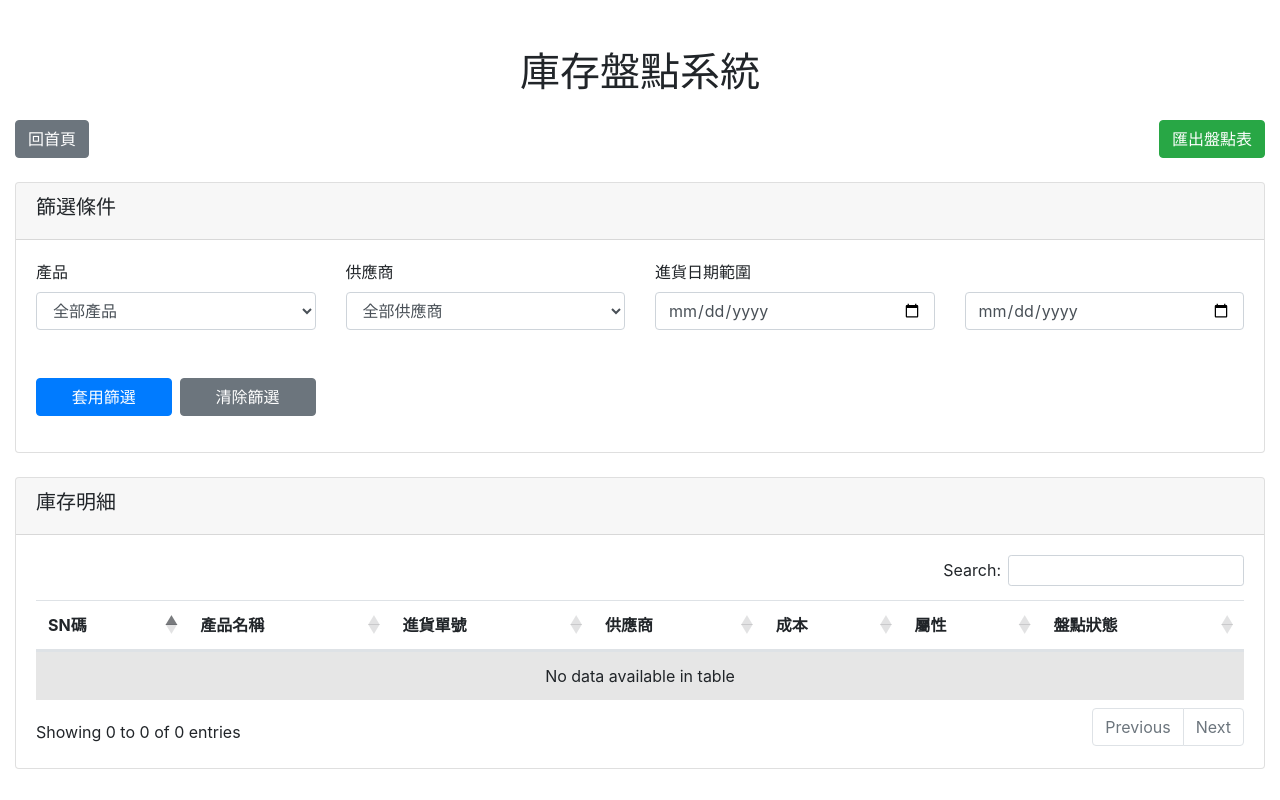
After one commit to shawn9527-sunny/vinber_project, a Flask app: template app/templates/inventory_check.html in a window 1280 px wide. The commit adds this page. Run offline with Flask 3, Linux system fonts and the light colour scheme; the template is opened without the code that fills it, so the values that code supplies are empty; parts of the project's set-up code (start-up, migrations or seed data) failed here and were passed over; some libraries are stand-ins or nearby versions.

Commit message:
使用Cursor製作庫存盤點

```diff
--- a/app/__init__.py
+++ b/app/__init__.py
@@ -5,6 +5,7 @@ from .views.customer import customer_blueprint
 from .views.product import product_blueprint
 from .views.purchase import purchase_blueprint
 from .views.index import index_blueprint
+from .views.inventory_check import inventory_check_blueprint
 
 
 def create_app():
@@ -20,6 +21,7 @@ def create_app():
     app.register_blueprint(index_blueprint)
     app.register_blueprint(product_blueprint)
     app.register_blueprint(purchase_blueprint)
+    app.register_blueprint(inventory_check_blueprint)
     with app.app_context():
         db.init_db()
 
--- a/app/templates/index.html
+++ b/app/templates/index.html
@@ -19,7 +19,7 @@
                 <i class="fas fa-shopping-cart fa-3x mb-2"></i>
                 銷貨系統
             </a>
-            <a href="/inventory" class="btn btn-danger btn-lg m-3 d-flex flex-column align-items-center" style="width:150px; height:150px;">
+            <a href="/inventory_check" class="btn btn-danger btn-lg m-3 d-flex flex-column align-items-center" style="width:150px; height:150px;">
                 <i class="fas fa-boxes fa-3x mb-2"></i>
                 庫存盤點
             </a>
--- /dev/null
+++ b/app/templates/inventory_check.html
@@ -0,0 +1,213 @@
+<!DOCTYPE html>
+<html lang="en">
+<head>
+    <meta charset="UTF-8">
+    <title>庫存盤點</title>
+    <link href="https://stackpath.bootstrapcdn.com/bootstrap/4.5.2/css/bootstrap.min.css" rel="stylesheet">
+    <link href="https://cdn.datatables.net/1.10.24/css/dataTables.bootstrap4.min.css" rel="stylesheet">
+    <link href="https://cdn.datatables.net/buttons/2.0.1/css/buttons.bootstrap4.min.css" rel="stylesheet">
+</head>
+<body>
+    <div class="container-fluid mt-5">
+        <h1 class="text-center mb-4">庫存盤點系統</h1>
+
+        <!-- 導航按鈕 -->
+        <div class="d-flex justify-content-between mb-4">
+            <a href="/" class="btn btn-secondary">回首頁</a>
+            <button class="btn btn-success" onclick="exportToExcel()">匯出盤點表</button>
+        </div>
+
+        <!-- 篩選條件 -->
+        <div class="card mb-4">
+            <div class="card-header">
+                <h5>篩選條件</h5>
+            </div>
+            <div class="card-body">
+                <div class="row">
+                    <div class="col-md-3">
+                        <div class="form-group">
+                            <label for="product_filter">產品</label>
+                            <select class="form-control" id="product_filter">
+                                <option value="">全部產品</option>
+                                {% for product in products %}
+                                <option value="{{ product.id }}">{{ product.name }}</option>
+                                {% endfor %}
+                            </select>
+                        </div>
+                    </div>
+                    <div class="col-md-3">
+                        <div class="form-group">
+                            <label for="supplier_filter">供應商</label>
+                            <select class="form-control" id="supplier_filter">
+                                <option value="">全部供應商</option>
+                                {% for supplier in suppliers %}
+                                <option value="{{ supplier.taxid }}">{{ supplier.name }}</option>
+                                {% endfor %}
+                            </select>
+                        </div>
+                    </div>
+                    <div class="col-md-3">
+                        <div class="form-group">
+                            <label>進貨日期範圍</label>
+                            <input type="date" class="form-control" id="date_start" placeholder="起始日期">
+                        </div>
+                    </div>
+                    <div class="col-md-3">
+                        <div class="form-group">
+                            <label>&nbsp;</label>
+                            <input type="date" class="form-control" id="date_end" placeholder="結束日期">
+                        </div>
+                    </div>
+                    <div class="col-md-3">
+                        <div class="form-group">
+                            <label>&nbsp;</label>
+                            <div class="d-flex">
+                                <button class="btn btn-primary flex-grow-1 mr-2" onclick="applyFilters()">
+                                    套用篩選
+                                </button>
+                                <button class="btn btn-secondary flex-grow-1" onclick="clearFilters()">
+                                    清除篩選
+                                </button>
+                            </div>
+                        </div>
+                    </div>
+                </div>
+            </div>
+        </div>
+
+        <!-- 庫存明細表格 -->
+        <div class="card">
+            <div class="card-header">
+                <h5>庫存明細</h5>
+            </div>
+            <div class="card-body">
+                <table id="inventoryTable" class="table table-striped">
+                    <thead>
+                        <tr>
+                            <th>SN碼</th>
+                            <th>產品名稱</th>
+                            <th>進貨單號</th>
+                            <th>供應商</th>
+                            <th>成本</th>
+                            <th>屬性</th>
+                            <th>盤點狀態</th>
+                        </tr>
+                    </thead>
+                    <tbody>
+                        {% for item in inventory_items %}
+                        <tr>
+                            <td>{{ item.sn_code }}</td>
+                            <td>{{ item.product_name }}</td>
+                            <td>{{ item.purchase_order_number }}</td>
+                            <td>{{ item.supplier_name }}</td>
+                            <td>{{ item.cost }}</td>
+                            <td>{{ item.attributes }}</td>
+                            <td>
+                                <select class="form-control status-select"
+                                        data-sn="{{ item.sn_code }}"
+                                        onchange="updateStatus(this)">
+                                    <option value="正常">正常</option>
+                                    <option value="待確認">待確認</option>
+                                    <option value="遺失">遺失</option>
+                                </select>
+                            </td>
+                        </tr>
+                        {% endfor %}
+                    </tbody>
+                </table>
+            </div>
+        </div>
+    </div>
+
+    <script src="https://code.jquery.com/jquery-3.5.1.min.js"></script>
+    <script src="https://cdn.datatables.net/1.10.24/js/jquery.dataTables.min.js"></script>
+    <script src="https://cdn.datatables.net/1.10.24/js/dataTables.bootstrap4.min.js"></script>
+    <script src="https://cdn.datatables.net/buttons/2.0.1/js/dataTables.buttons.min.js"></script>
+    <script src="https://cdn.datatables.net/buttons/2.0.1/js/buttons.bootstrap4.min.js"></script>
+    <script src="https://cdnjs.cloudflare.com/ajax/libs/jszip/3.1.3/jszip.min.js"></script>
+    <script src="https://cdn.datatables.net/buttons/2.0.1/js/buttons.html5.min.js"></script>
+
+    <script>
+        let table;
+
+        $(document).ready(function() {
+            table = $('#inventoryTable').DataTable({
+                "language": {
+                    "url": "//cdn.datatables.net/plug-ins/1.10.24/i18n/Chinese-traditional.json"
+                },
+                "pageLength": 25,
+                dom: '<"row"<"col-sm-12 col-md-6"B><"col-sm-12 col-md-6"f>>rt<"row"<"col-sm-12 col-md-5"i><"col-sm-12 col-md-7"p>>',
+                buttons: [
+                    'copy',
+                    {
+                        extend: 'csv',
+                        charset: 'utf-8',
+                        bom: true,
+                        filename: function() {
+                            return '庫存盤點表_' + new Date().toLocaleDateString();
+                        },
+                        customize: function(csv) {
+                            return '\uFEFF' + csv; // 添加 BOM 標記
+                        }
+                    },
+                    {
+                        extend: 'excel',
+                        filename: function() {
+                            return '庫存盤點表_' + new Date().toLocaleDateString();
+                        }
+                    }
+                ]
+            });
+        });
+
+        function applyFilters() {
+            const filters = {
+                product_id: $('#product_filter').val(),
+                supplier_id: $('#supplier_filter').val(),
+                date_start: $('#date_start').val(),
+                date_end: $('#date_end').val()
+            };
+
+            $.ajax({
+                url: '/api/filter_inventory',
+                method: 'POST',
+                contentType: 'application/json',
+                data: JSON.stringify(filters),
+                success: function(response) {
+                    table.clear();
+                    response.forEach(item => {
+                        table.row.add([
+                            item.sn_code,
+                            item.product_name,
+                            item.purchase_order_number,
+                            item.supplier_name,
+                            item.cost,
+                            item.attributes,
+                            `<select class="form-control status-select"
+                                    data-sn="${item.sn_code}"
+                                    onchange="updateStatus(this)">
+                                <option value="正常">正常</option>
+                                <option value="待確認">待確認</option>
+                                <option value="遺失">遺失</option>
+                            </select>`
+                        ]);
+                    });
+                    table.draw();
+                }
+            });
+        }
+
+        function updateStatus(select) {
+            const sn_code = $(select).data('sn');
+            const status = $(select).val();
+            // 這裡可以添加更新狀態的 API 調用
+            console.log(`更新 ${sn_code} 狀態為 ${status}`);
+        }
+
+        function exportToExcel() {
+            // 使用 DataTables 的內建匯出功能
+            $('.buttons-excel').click();
+        }
+    </script>
+</body>
+</html>
```
Also changed, not shown: app/views/db.py (+17 -0 lines), app/views/inventory_check.py (added, +110 -0 lines), management_system.db.
